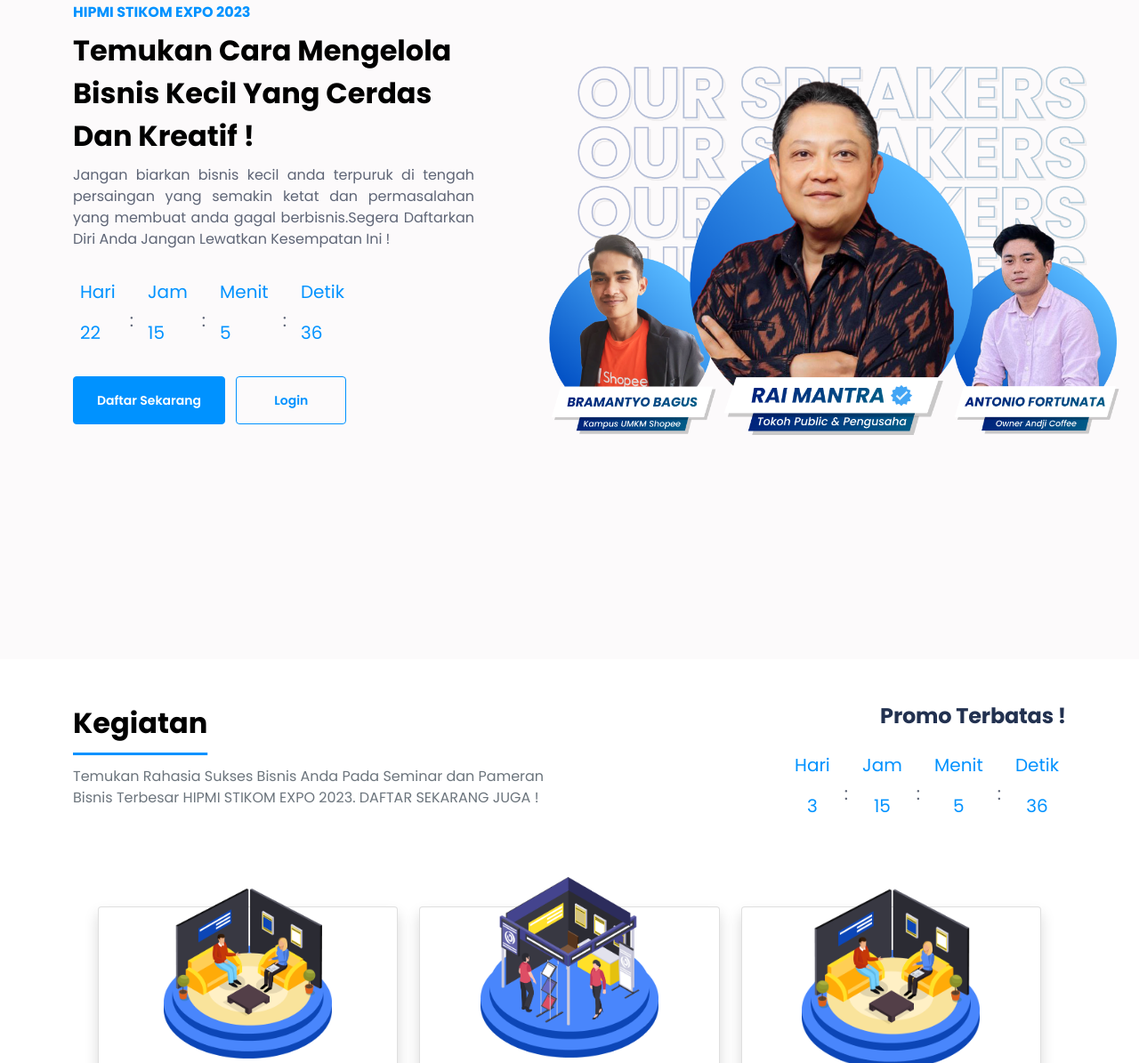
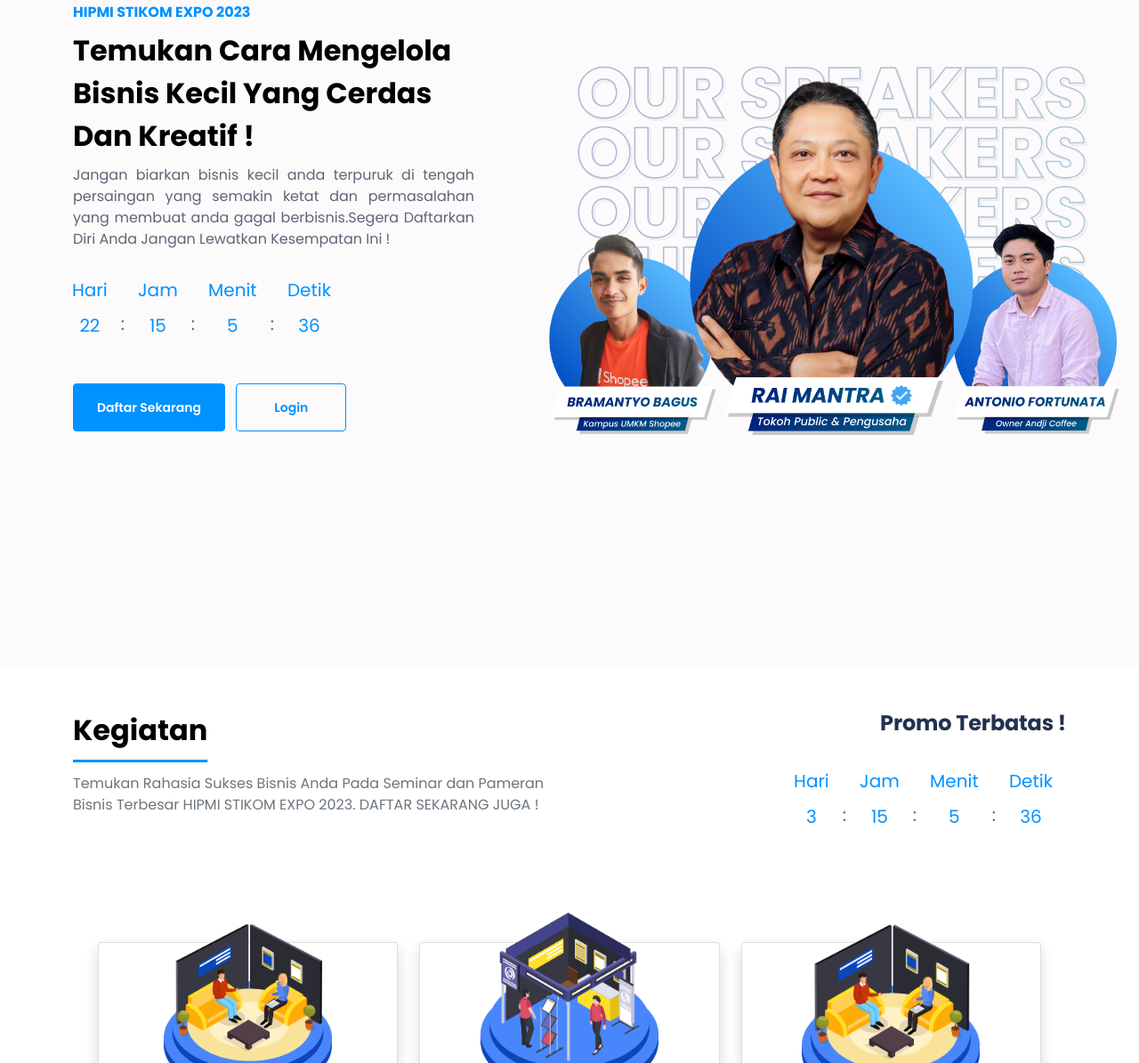
Before and after one commit to Hans-Star18/Hipmi, a plain HTML site: page index.html in a window 1280 px wide. Shown: the part 173-1368 px from the top of the page at 89% size. Drawn offline with Linux system fonts and the light colour scheme.

Commit message:
update countdown

```diff
--- a/css/styles.css
+++ b/css/styles.css
@@ -1455,17 +1455,11 @@ a:hover {
 	font-size: 1.5rem;
   }
   .countdown-container div{
-	/* margin: 20px 10px; */
-	border: 2px solid #0092ff;
-	padding: 0px 15px;
-	border-radius: 6px;
-	box-sizing: border-box;
+	padding: 0px 15px 0px 0px;
 
   }
   .countdown-promo div{
-	/* margin: 20px 10px; */
-	padding: 0px 8px;
-	box-sizing: border-box;
+	padding: 0px 15px 0px 0px;
 
   }
   .countdown-container div p{
--- a/index.html
+++ b/index.html
@@ -82,23 +82,23 @@
                             Jangan biarkan bisnis kecil anda terpuruk di tengah persaingan yang semakin ketat dan permasalahan
                             yang membuat anda gagal berbisnis.Segera Daftarkan Diri Anda Jangan Lewatkan Kesempatan Ini !
                         </p>
-                        <div class="countdown-promo d-flex justify-content-start">
-                            <div class=" my-3">
+                        <div class="countdown-container d-flex justify-content-start text-center">
+                            <div class=" my-1">
                               <p class="fs-5 blue">Hari</p>
                               <p id="days" class="fs-5 blue">0</p>
                             </div>
-                            <div class="my-5 fs-5">:</div>
-                            <div class="my-3" >
+                            <div class="my-5 fs-5"><p class="my-1">:</p></div>
+                            <div class="my-1" >
                              <p class="fs-5 blue">Jam</p>
                              <p id="hours" class="fs-5  blue">0</p>
                            </div>
-                           <div class="my-5 fs-5">:</div>
-                           <div class=" my-3">
+                           <div class="my-5 fs-5"><p class="my-1">:</p></div>
+                           <div class=" my-1">
                              <p class="fs-5 blue">Menit</p>
                              <p id="min" class="fs-5 blue">0</p>
                            </div>
-                           <div class="my-5 fs-5">:</div>
-                           <div class="my-3">
+                           <div class="my-5 fs-5"><p class="my-1">:</p></div>
+                           <div class="my-1">
                              <p class="fs-5 blue">Detik</p>
                              <p id="sec" class="fs-5 blue">0</p>
                            </div>
@@ -130,22 +130,22 @@
                 <div class="col-lg-1"></div>
                 <div class="col-lg-5 mb-3 text-center text-lg-end">
                     <h4 class=""> Promo Terbatas !</h4>
-                    <div class="countdown-promo d-flex justify-content-center text-center justify-content-lg-end">
+                    <div class="countdown-container d-flex justify-content-center text-center justify-content-lg-end">
                         <div class=" my-3">
                           <p class="fs-5 blue">Hari</p>
                           <p id="hari" class="fs-5 blue">0</p>
                         </div>
-                        <div class="my-5 fs-5">:</div>
+                        <div class="my-5 fs-5"><p class="my-3">:</p></div>
                         <div class="my-3" >
                          <p class="fs-5 blue">Jam</p>
                          <p id="jam" class="fs-5  blue">0</p>
                        </div>
-                       <div class="my-5 fs-5">:</div>
+                       <div class="my-5 fs-5"><p class="my-3">:</p></div>
                        <div class=" my-3">
                          <p class="fs-5 blue">Menit</p>
                          <p id="menit" class="fs-5 blue">0</p>
                        </div>
-                       <div class="my-5 fs-5">:</div>
+                       <div class="my-5 fs-5"><p class="my-3">:</p></div>
                        <div class="my-3">
                          <p class="fs-5 blue">Detik</p>
                          <p id="detik" class="fs-5 blue">0</p>
```
